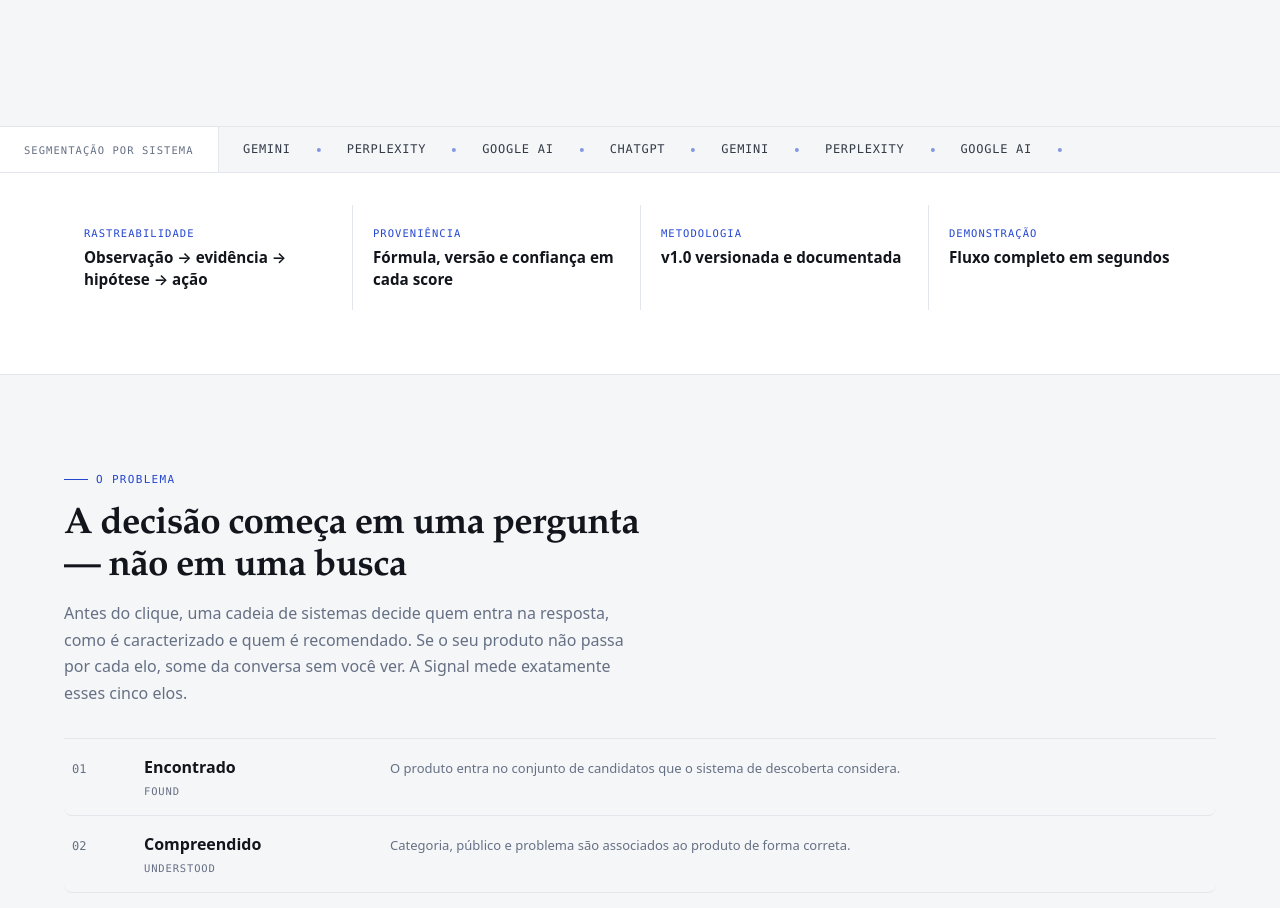
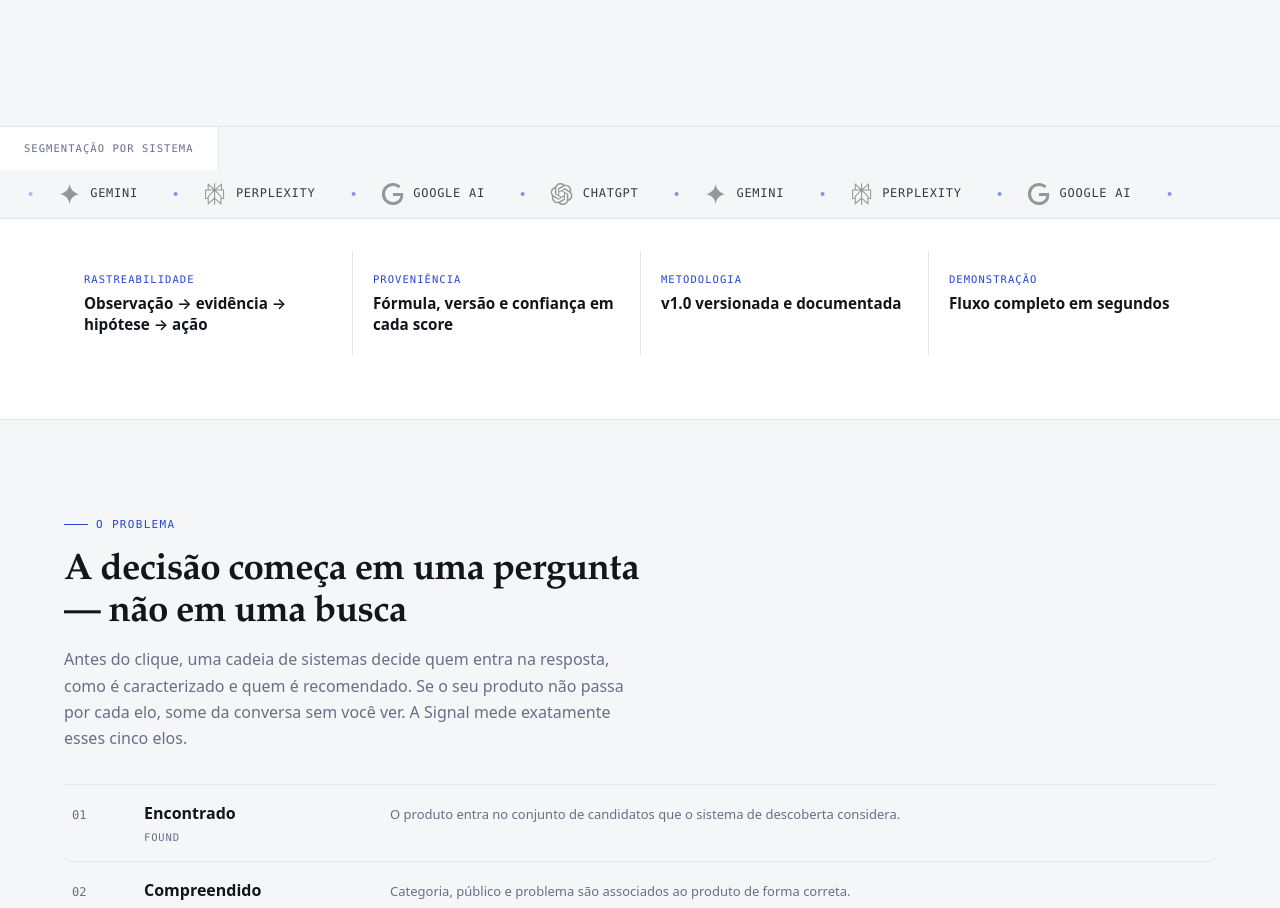
Before and after one commit to eliaschanisso83-ops/Signal, a React (Vite) app in the folder frontend/: page / in a window 1280 px wide. Shown: the part 880-1788 px from the top of the page. Built offline with nearby package versions, Linux system fonts and the light colour scheme.

Commit message:
landing: marquee com logos oficiais (simple-icons) em vez de texto puro

```diff
--- /dev/null
+++ b/frontend/src/assets/logos.ts
@@ -0,0 +1,49 @@
+/**
+ * Logos oficiais das marcas — integrados, nunca desenhados.
+ * Paths extraídos de simple-icons (https://simpleicons.org, MIT),
+ * viewBox 0 0 24 24. `hex` é a cor de marca oficial registrada
+ * em simple-icons, usada apenas na revelação em hover.
+ * Nenhum símbolo foi redesenhado, simplificado ou inventado.
+ */
+export interface BrandLogo {
+  key: string;
+  /** Nome exibido (texto visível) */
+  name: string;
+  /** Nome completo para semântica/a11y */
+  title: string;
+  /** Cor de marca oficial, sem '#' */
+  hex: string;
+  /** Path oficial (verbatim) */
+  path: string;
+}
+
+export const DISCOVERY_LOGOS: BrandLogo[] = [
+  {
+    key: 'openai',
+    name: 'ChatGPT',
+    title: 'ChatGPT (OpenAI)',
+    hex: '412991',
+    path: 'M22.2819 9.8211a5.9847 5.9847 0 0 0-.5157-4.9108 6.0462 6.0462 0 0 0-6.5098-2.9A6.0651 6.0651 0 0 0 4.9807 4.1818a5.9847 5.9847 0 0 0-3.9977 2.9 6.0462 6.0462 0 0 0 .7427 7.0966 5.98 5.98 0 0 0 .511 4.9107 6.051 6.051 0 0 0 6.5146 2.9001A5.9847 5.9847 0 0 0 13.2599 24a6.0557 6.0557 0 0 0 5.7718-4.2058 5.9894 5.9894 0 0 0 3.9977-2.9001 6.0557 6.0557 0 0 0-.7475-7.0729zm-9.022 12.6081a4.4755 4.4755 0 0 1-2.8764-1.0408l.1419-.0804 4.7783-2.7582a.7948.7948 0 0 0 .3927-.6813v-6.7369l2.02 1.1686a.071.071 0 0 1 .038.052v5.5826a4.504 4.504 0 0 1-4.4945 4.4944zm-9.6607-4.1254a4.4708 4.4708 0 0 1-.5346-3.0137l.142.0852 4.783 2.7582a.7712.7712 0 0 0 .7806 0l5.8428-3.3685v2.3324a.0804.0804 0 0 1-.0332.0615L9.74 19.9502a4.4992 4.4992 0 0 1-6.1408-1.6464zM2.3408 7.8956a4.485 4.485 0 0 1 2.3655-1.9728V11.6a.7664.7664 0 0 0 .3879.6765l5.8144 3.3543-2.0201 1.1685a.0757.0757 0 0 1-.071 0l-4.8303-2.7865A4.504 4.504 0 0 1 2.3408 7.872zm16.5963 3.8558L13.1038 8.364 15.1192 7.2a.0757.0757 0 0 1 .071 0l4.8303 2.7913a4.4944 4.4944 0 0 1-.6765 8.1042v-5.6772a.79.79 0 0 0-.407-.667zm2.0107-3.0231l-.142-.0852-4.7735-2.7818a.7759.7759 0 0 0-.7854 0L9.409 9.2297V6.8974a.0662.0662 0 0 1 .0284-.0615l4.8303-2.7866a4.4992 4.4992 0 0 1 6.6802 4.66zM8.3065 12.863l-2.02-1.1638a.0804.0804 0 0 1-.038-.0567V6.0742a4.4992 4.4992 0 0 1 7.3757-3.4537l-.142.0805L8.704 5.459a.7948.7948 0 0 0-.3927.6813zm1.0976-2.3654l2.602-1.4998 2.6069 1.4998v2.9994l-2.5974 1.4997-2.6067-1.4997Z',
+  },
+  {
+    key: 'gemini',
+    name: 'Gemini',
+    title: 'Google Gemini',
+    hex: '8E75B2',
+    path: 'M11.04 19.32Q12 21.51 12 24q0-2.49.93-4.68.96-2.19 2.58-3.81t3.81-2.55Q21.51 12 24 12q-2.49 0-4.68-.93a12.3 12.3 0 0 1-3.81-2.58 12.3 12.3 0 0 1-2.58-3.81Q12 2.49 12 0q0 2.49-.96 4.68-.93 2.19-2.55 3.81a12.3 12.3 0 0 1-3.81 2.58Q2.49 12 0 12q2.49 0 4.68.96 2.19.93 3.81 2.55t2.55 3.81',
+  },
+  {
+    key: 'perplexity',
+    name: 'Perplexity',
+    title: 'Perplexity',
+    hex: '1FB8CD',
+    path: 'M22.3977 7.0896h-2.3106V.0676l-7.5094 6.3542V.1577h-1.1554v6.1966L4.4904 0v7.0896H1.6023v10.3976h2.8882V24l6.932-6.3591v6.2005h1.1554v-6.0469l6.9318 6.1807v-6.4879h2.8882V7.0896zm-3.4657-4.531v4.531h-5.355l5.355-4.531zm-13.2862.0676 4.8691 4.4634H5.6458V2.6262zM2.7576 16.332V8.245h7.8476l-6.1149 6.1147v1.9723H2.7576zm2.8882 5.0404v-3.8852h.0001v-2.6488l5.7763-5.7764v7.0111l-5.7764 5.2993zm12.7086.0248-5.7766-5.1509V9.0618l5.7766 5.7766v6.5588zm2.8882-5.0652h-1.733v-1.9723L13.3948 8.245h7.8478v8.087z',
+  },
+  {
+    key: 'google',
+    name: 'Google AI',
+    title: 'Google AI (Google)',
+    hex: '4285F4',
+    path: 'M12.48 10.92v3.28h7.84c-.24 1.84-.853 3.187-1.787 4.133-1.147 1.147-2.933 2.4-6.053 2.4-4.827 0-8.6-3.893-8.6-8.72s3.773-8.72 8.6-8.72c2.6 0 4.507 1.027 5.907 2.347l2.307-2.307C18.747 1.44 16.133 0 12.48 0 5.867 0 .307 5.387.307 12s5.56 12 12.173 12c3.573 0 6.267-1.173 8.373-3.36 2.16-2.16 2.84-5.213 2.84-7.667 0-.76-.053-1.467-.173-2.053H12.48z',
+  },
+];
--- a/frontend/src/pages/LandingPage.tsx
+++ b/frontend/src/pages/LandingPage.tsx
@@ -1,11 +1,8 @@
-import { useEffect } from 'react';
+import { useEffect, type CSSProperties } from 'react';
 import { Link } from 'react-router-dom';
 import { Badge, ConfidenceBadge, LinkButton, Meter } from '../design-system/components';
 import { CausalChain, ScoreGauge } from '../design-system/visuals';
-
-/* Sistemas de descoberta segmentados pela metodologia
-   (DOCUMENTO-3 §53 — Model Effect). Lista real, sem clientes inventados. */
-const DISCOVERY_SYSTEMS = ['ChatGPT', 'Gemini', 'Perplexity', 'Google AI'];
+import { DISCOVERY_LOGOS } from '../assets/logos';
 
 const FUNNEL = [
   { n: '01', name: 'Encontrado', en: 'Found', desc: 'O produto entra no conjunto de candidatos que o sistema de descoberta considera.' },
@@ -162,22 +159,32 @@ export function LandingPage() {
         </div>
       </section>
 
-      {/* ---------- Marquee: sistemas de descoberta (cobertura real) ---------- */}
+      {/* ---------- Marquee: logos oficiais dos sistemas de descoberta ---------- */}
       <div className="lp-marquee" role="group" aria-label="Sistemas de descoberta cobertos pela metodologia">
         <div className="lp-marquee-label">Segmentação por sistema</div>
         <div className="lp-marquee-view">
           <div className="lp-marquee-track">
             <div className="lp-marquee-group">
-              {DISCOVERY_SYSTEMS.map((s) => (
-                <span key={s} className="lp-marquee-item">
-                  {s}
+              {DISCOVERY_LOGOS.map((b) => (
+                <span
+                  key={b.key}
+                  className="lp-marquee-item"
+                  style={{ '--brand': `#${b.hex}` } as CSSProperties}
+                >
+                  <svg className="lp-marquee-icon" viewBox="0 0 24 24" aria-hidden="true" focusable="false">
+                    <path d={b.path} />
+                  </svg>
+                  <span className="lp-marquee-name">{b.name}</span>
                 </span>
               ))}
             </div>
             <div className="lp-marquee-group" aria-hidden="true">
-              {DISCOVERY_SYSTEMS.map((s) => (
-                <span key={s} className="lp-marquee-item">
-                  {s}
+              {DISCOVERY_LOGOS.map((b) => (
+                <span key={b.key} className="lp-marquee-item" style={{ '--brand': `#${b.hex}` } as CSSProperties}>
+                  <svg className="lp-marquee-icon" viewBox="0 0 24 24" aria-hidden="true" focusable="false">
+                    <path d={b.path} />
+                  </svg>
+                  <span className="lp-marquee-name">{b.name}</span>
                 </span>
               ))}
             </div>
--- a/frontend/src/styles/landing.css
+++ b/frontend/src/styles/landing.css
@@ -353,11 +353,14 @@
   overflow: hidden;
   display: flex;
   align-items: center;
+  /* fade nas extremidades para acabamento de faixa infinita */
+  -webkit-mask-image: linear-gradient(90deg, transparent, #000 48px, #000 calc(100% - 48px), transparent);
+  mask-image: linear-gradient(90deg, transparent, #000 48px, #000 calc(100% - 48px), transparent);
 }
 .lp-marquee-track {
   display: flex;
   width: max-content;
-  animation: lp-scroll 36s linear infinite;
+  animation: lp-scroll 44s linear infinite;
 }
 .lp-marquee-group {
   display: flex;
@@ -367,6 +370,7 @@
 .lp-marquee-item {
   display: flex;
   align-items: center;
+  gap: 10px;
   padding: 13px 0;
   font-family: var(--font-mono);
   font-size: 12px;
@@ -374,6 +378,26 @@
   text-transform: uppercase;
   color: var(--lp-ink-2);
   white-space: nowrap;
+  transition: color 0.2s ease;
+}
+/* Logo oficial integrado (paths de simple-icons) — neutro por padrão,
+   revela a cor de marca no hover, sem alterar o desenho. */
+.lp-marquee-icon {
+  width: 22px;
+  height: 22px;
+  flex: 0 0 auto;
+  fill: currentColor;
+  color: var(--lp-ink);
+  opacity: 0.42;
+  transition: opacity 0.2s ease, color 0.2s ease, transform 0.2s ease;
+}
+.lp-marquee-item:hover .lp-marquee-icon {
+  opacity: 1;
+  color: var(--brand, var(--lp-blue));
+  transform: translateY(-1px);
+}
+.lp-marquee-item:hover {
+  color: var(--lp-ink);
 }
 .lp-marquee-item::after {
   content: '';
@@ -684,5 +708,5 @@ html:has(.lp) { scroll-behavior: smooth; }
   }
   .lp-marquee-group[aria-hidden='true'] { display: none; }
   .lp-marquee-group { flex-wrap: wrap; justify-content: center; }
-  .lp-marquee-view { overflow: visible; }
+  .lp-marquee-view { overflow: visible; -webkit-mask-image: none; mask-image: none; }
 }
```
